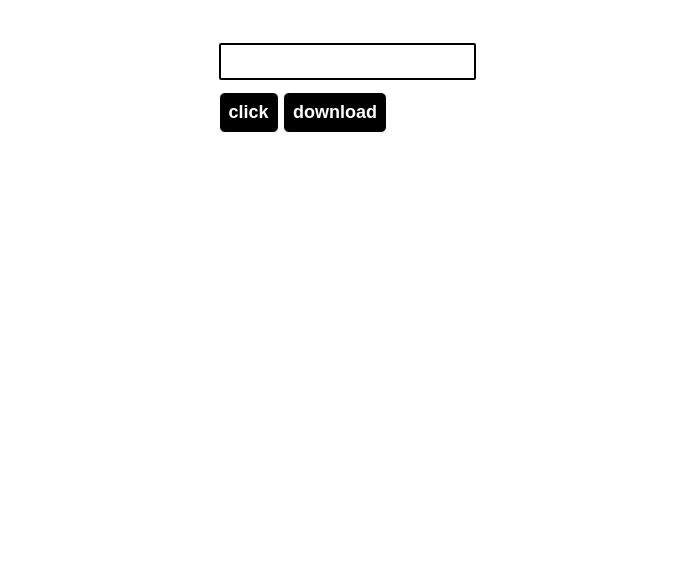
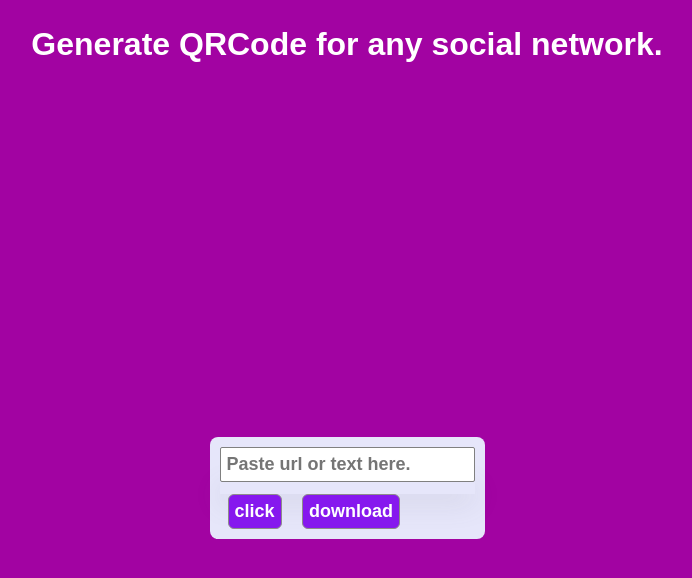
Before and after one commit to Abbhinendra/qr.com, a plain HTML site: page index.html in a window 1280 px wide. Shown: the whole page, without its empty margins (293-985 px from the left). Drawn offline with Linux system fonts and the light colour scheme.

Commit message:
Update index.html

```diff
--- a/index.html
+++ b/index.html
@@ -2,8 +2,8 @@
 <html lang="en">
 <head>
     <meta charset="UTF-8">
-    <meta name="viewport" content="width=device-width, initial-scale=1.0">
-    <title>Document</title>
+    <meta name="viewport" content="width=device-width, initial-scale=1.0,user-scalable=no">
+    <title>Free And open source Qr Code Generator</title>
     <style>
         *{
             margin: 0;
@@ -11,73 +11,108 @@
             box-sizing: border-box;
             font-family: sans-serif;
         }
-        .container{
-            margin-top: 2%;
+        body{
+            overflow-x: hidden;
+            background-color: rgb(162, 3, 162);
+        }
+        main{
+       width: 80vw;
+       height: 100vh;
+       margin: auto;
        display: flex;
        justify-content: center;
        align-items: center;
-            padding: 8px 8px 8px 8px;
+        }
+        .container{
+            padding: 10px 10px 10px 10px;
+            max-width: max-content;
+            max-height: max-content;
+            transition: all 1.6s ease-in;
+            border-radius: 8px;
         }
         .container .content{
-            background-color: white;
-            padding: 9px 9px 9px 9px;
-            border-radius: 8px;
+            padding: 10px 10px 10px 10px;
             max-width: max-content;
             max-height: max-content;
-            transition: all 1.06s ease-in;
+            transition:all 1.06s ease-in;
+            border-radius: 8px;
+            background-color:lavender;
         }
+
         .container .content input{
             padding: 6px 6px 6px 6px;
+            border-radius: 2px;
             outline: none;
-            border: 2px solid black;
-            font-family: sans-serif;
-            border-radius: 2px;
+            border: 1px solid rgb(128, 128, 128);
             font-size: 18px;
             font-weight: 600;
+            font-family: sans-serif;
         }
          .container .content button{
-            padding: 9px 9px 9px 9px;
+            padding: 6px 6px 6px 6px;
+            border-radius: 6px;
+            border: none;
             outline: none;
-            border: 1px solid white;
-            border-radius: 6px;
+            border: 1px solid rgb(142, 139, 139);
+            font-size: 18px;
+            font-weight: 800;
+            font-family: sans-serif;
             cursor: pointer;
-            font-size: 18px;
-            font-weight: 700;
-            font-family: sans-serif;
-            text-align: center;
             color: white;
-            background-color: black;
+            background-color: rgb(134, 24, 238);
+            margin: 0 8px;
          }
          .container .content .box{
             padding: 6px 6px 6px 6px;
+            box-shadow: rgba(100, 100, 111, 0.2) 0px 7px 29px 0px;
             display: flex;
             justify-content: center;
             align-items: center;
-            transition: all 1.0s ease-in;
+         }
+         section{
+            width: 80vw;
+            margin: 2% auto;
+         }
+         section h4{
+            text-align: center;
+            font-size: 2rem;
+            font-weight: 800;
+            font-family: sans-serif;
+            color: white;
          }
     </style>
 </head>
 <body>
+    <section>
+        <h4 id="gt">Generate QRCode for any social network.</h4>
+    </section>
+    <main>
     <div class="container">
         <div class="content">
-    <input type="text" id="text">
+    <input type="text" id="text" required autocomplete="off" placeholder="Paste url or text here.">
     <div class="box">
     <img src="" id="img" alt="">
     </div>
     <button id="btn" onclick="generate()">click</button> <button onclick="db()">download</button>
         </div>
     </div>
+    </main>
 </body>
 <script>
     function generate(){
+        if(text.value.trim()==""){
+            alert("Sorry your input box is empty!");
+        }
+        else{
            img.src="https://api.qrserver.com/v1/create-qr-code/?size=250x250&data="+text.value;
+        }
         }
    function db(){
    fetch(img.src).then(res=>res.blob()).then(file=>{
     let url=URL.createObjectURL(file);
     let link=document.createElement("a");
     link.href=url;
-    link.download="abhi.png";
+    link.download="QRCode.png";
     link.click();
     document.body.appendChild(link);
     link.remove();
@@ -85,5 +120,16 @@
    })
    }
 
+function random(){
+    let v1=Math.ceil(0+Math.random()*255);
+    let v2=Math.ceil(0+Math.random()*255);
+    let v3=Math.ceil(0+Math.random()*255);
+
+    return `rgb(${v1},${v2},${v3})`;
+}
+setInterval(() => {
+    document.body.style.backgroundColor=random();
+gt.style.color=random();
+}, 6000);
 </script>
 </html>
```
Lines whose indentation alone changed are shown as unchanged.
